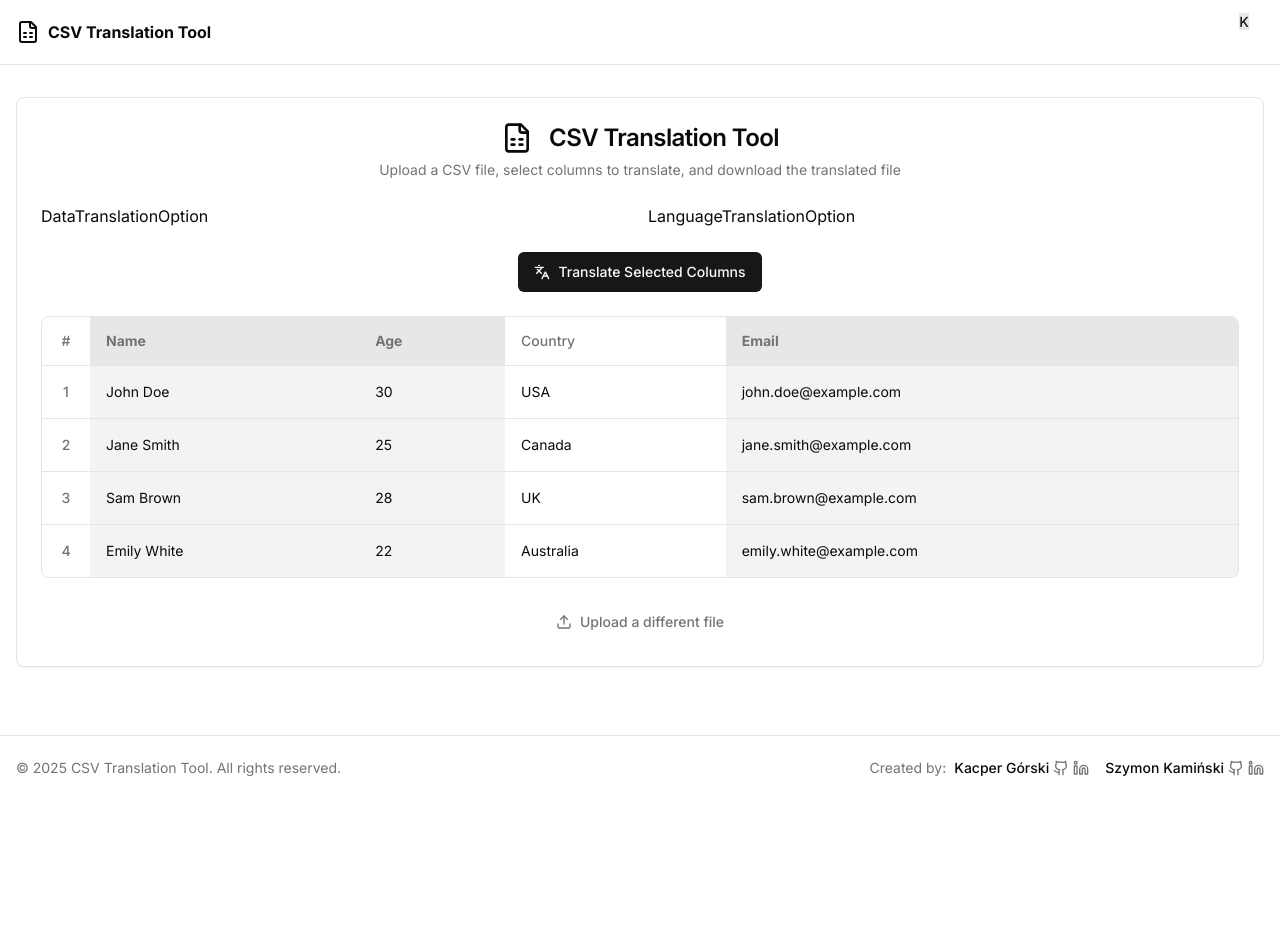
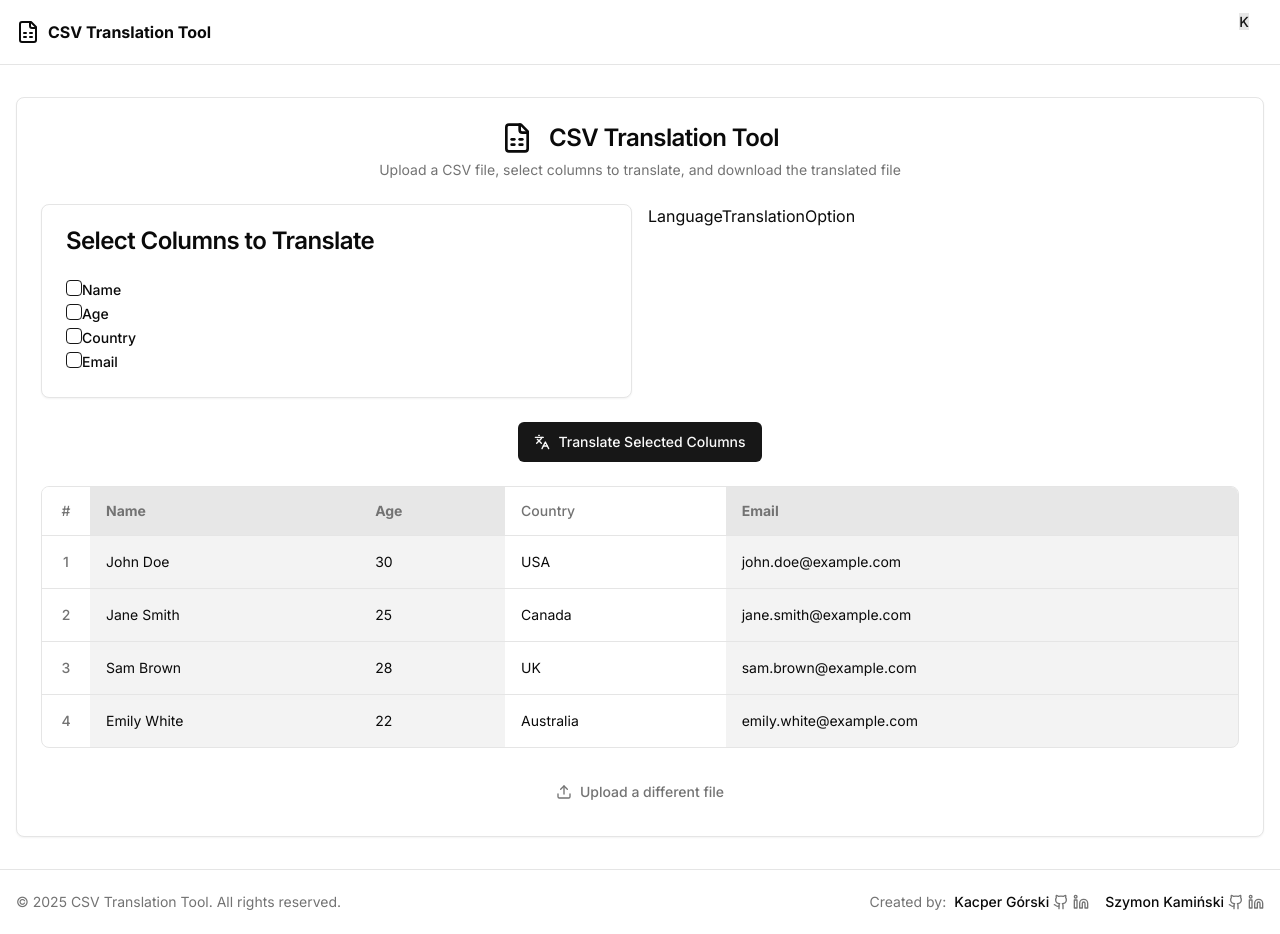
Before and after one commit to Kerciu/csv-translation-tool, a Next.js app in the folder src/client/: page /dashboard in a window 1280 px wide. Before the commit the page ends 800 px from the top, so only its background shows below. Built offline with nearby package versions, Linux system fonts and the light colour scheme.

Commit message:
created card structure for data translation option

```diff
--- a/src/client/components/data-translation-option.tsx
+++ b/src/client/components/data-translation-option.tsx
@@ -1,4 +1,7 @@
 import React from 'react'
+import { Card, CardContent, CardHeader, CardTitle } from './ui/card'
+import { Checkbox } from './ui/checkbox'
+import { Label } from './ui/label'
 
 interface DataTranslationOptionProps {
     headers: string[]
@@ -8,7 +11,22 @@ interface DataTranslationOptionProps {
 
 const DataTranslationOption = ({ headers, selectedColumns, onColumnToggle }: DataTranslationOptionProps) => {
   return (
-    <div>DataTranslationOption</div>
+    <Card>
+      <CardHeader>
+          <CardTitle>Select Columns to Translate</CardTitle>
+      </CardHeader>
+
+      <CardContent>
+          {headers.map((header, idx) => (
+            <div>
+              <Checkbox />
+              <Label>
+                {header}
+              </Label>
+            </div>
+          ))}
+      </CardContent>
+    </Card>
   )
 }
 
```
